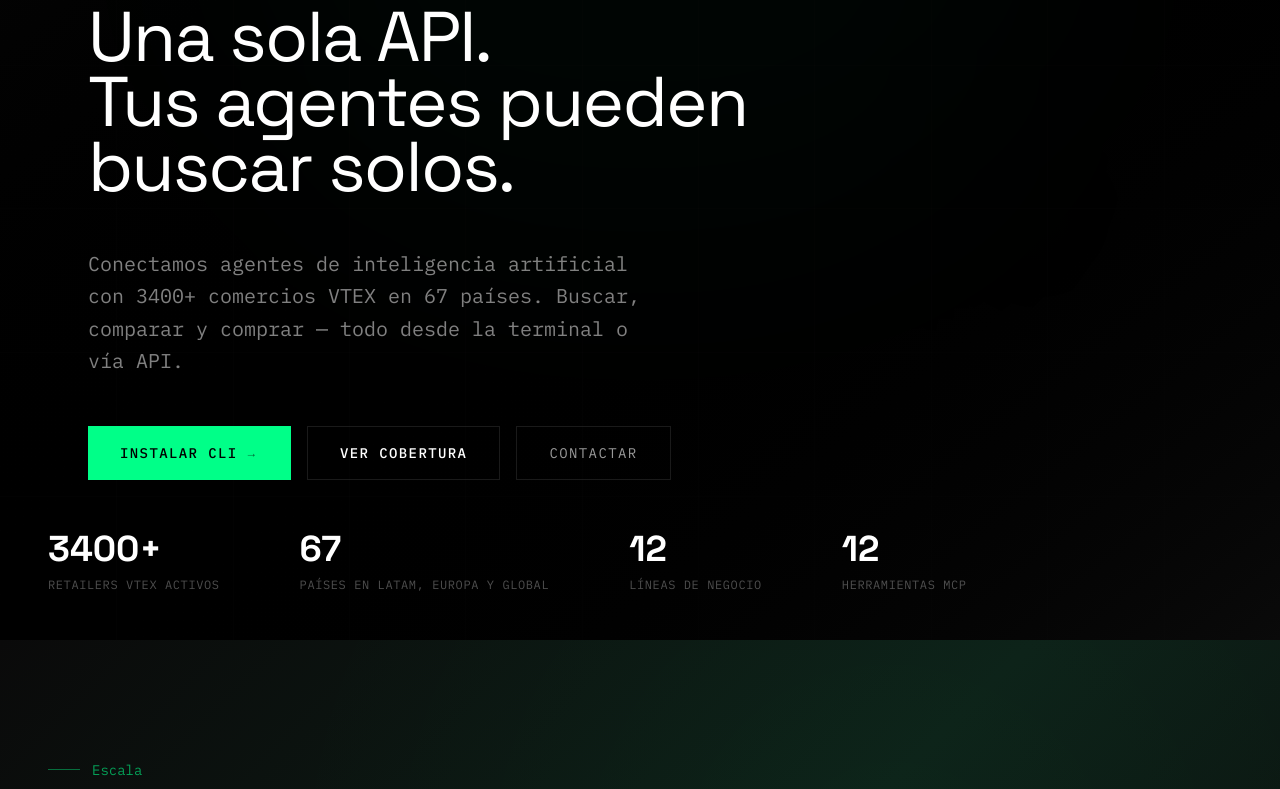
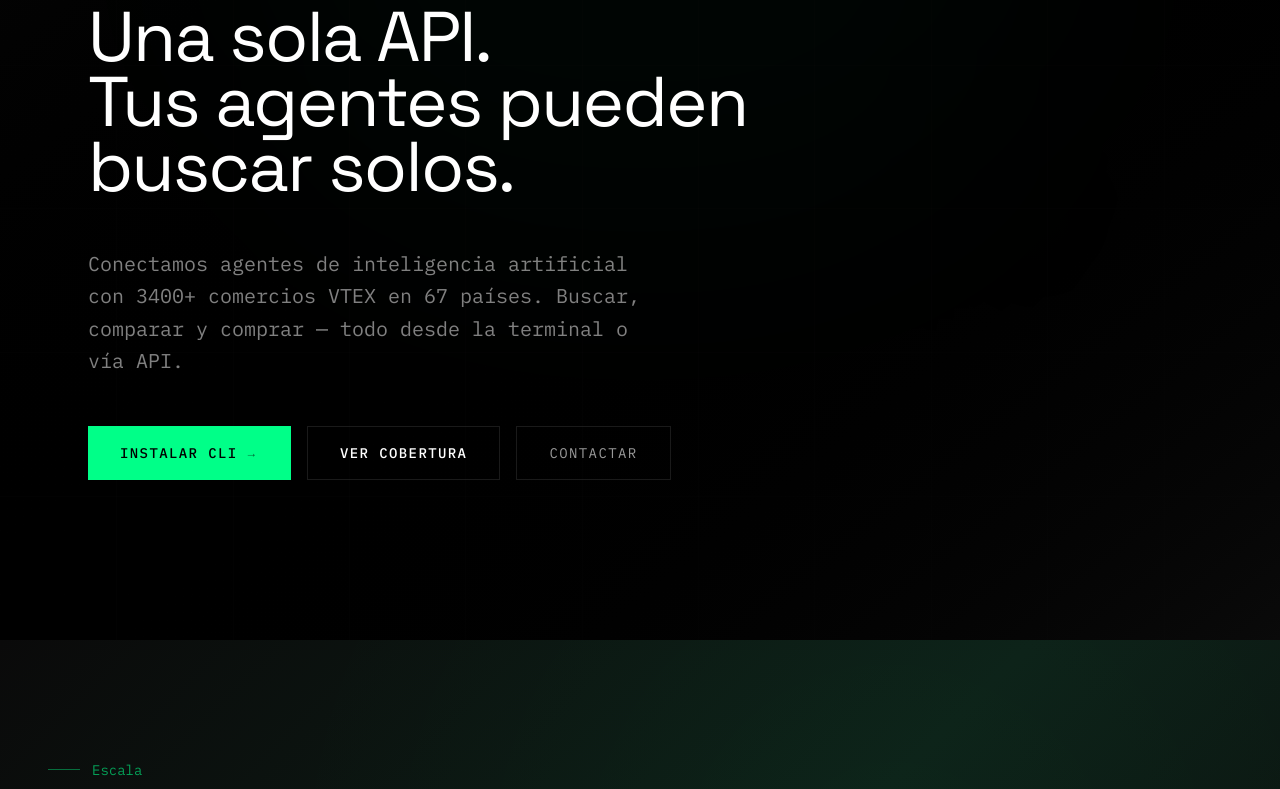
Before and after one commit to Treevu-ai/cli-market-world, a Next.js app in the folder landing/: page / in a window 1280 px wide. Shown: the part 366-1155 px from the top of the page. Built offline with nearby package versions, Linux system fonts and the light colour scheme.

Commit message:
fix: removed duplicate Hero stats bar — Stats section handles numbers exclusively

```diff
--- a/landing/components/Hero.tsx
+++ b/landing/components/Hero.tsx
@@ -71,12 +71,7 @@ export default function Hero() {
         </div>
       </div>
 
-      <div className={`relative lg:absolute bottom-0 lg:bottom-12 left-0 right-0 px-6 lg:px-12 mt-12 lg:mt-0 transition-all duration-700 delay-500 ${visible?"opacity-100":"opacity-0"}`}>
-        <div className="max-w-[1200px] mx-auto flex flex-wrap items-start gap-4 sm:gap-8 lg:gap-20">
-          {[{value:"3400+",label:"retailers VTEX activos"},{value:"67",label:"países en LATAM, Europa y global"},{value:"12",label:"líneas de negocio"},{value:"12",label:"herramientas MCP"}].map(s=>(
-            <div key={s.label} className="flex flex-col gap-2"><span className="text-3xl lg:text-4xl font-grotesk font-bold text-white">{s.value}</span><span className="text-xs text-white/30 leading-tight font-mono uppercase tracking-wider">{s.label}</span></div>
-          ))}</div>
-      </div>
+
     </section>
   );
 }
```
